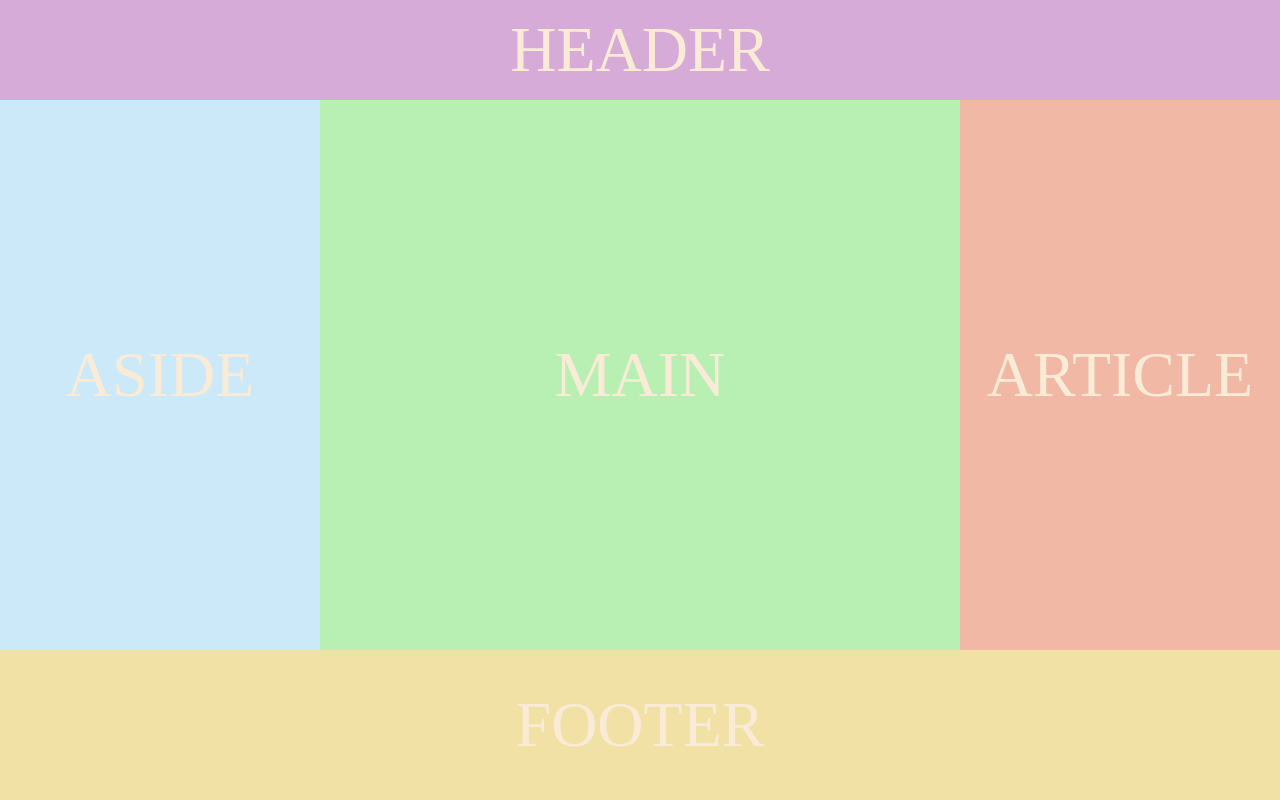
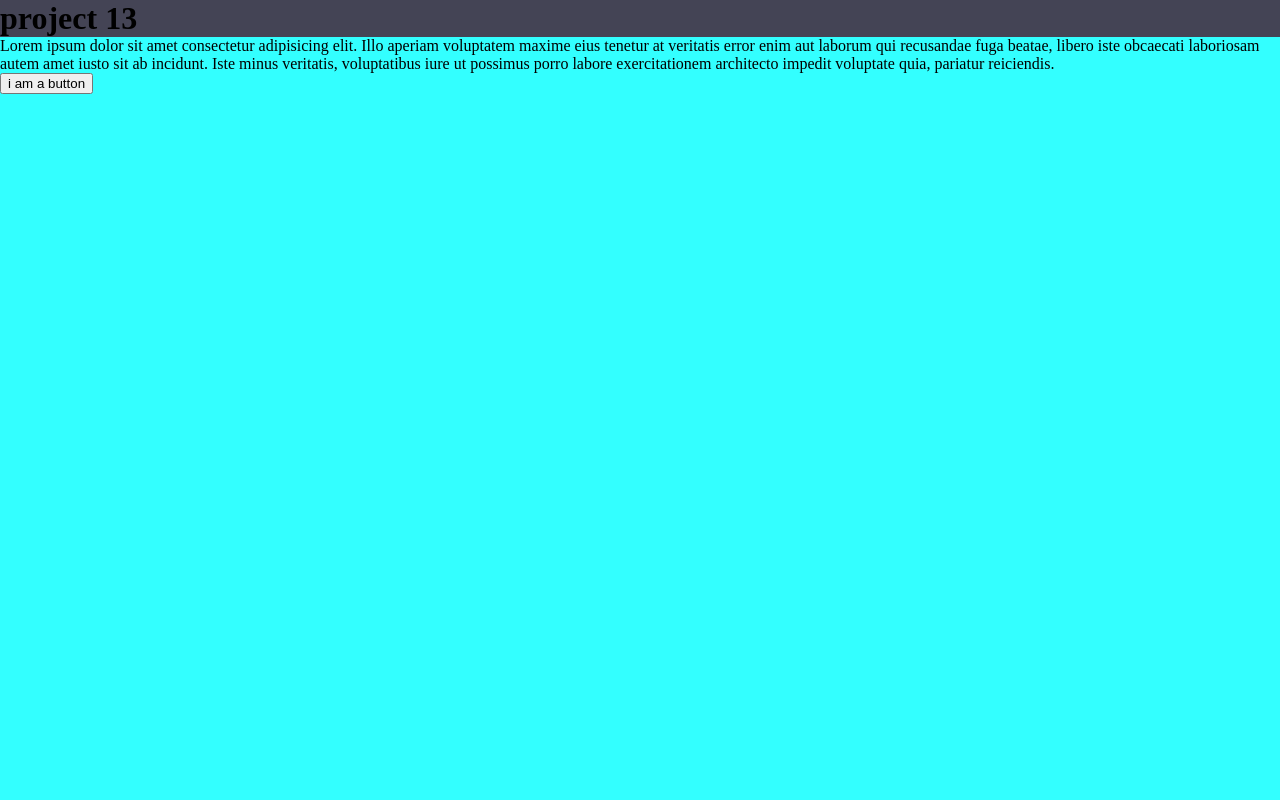
Before and after one commit to nazagarmonsway/project13nov20222, a plain HTML site: page index.html in a window 1280 px wide. Drawn offline with Linux system fonts and the light colour scheme.

Commit message:
javascript

```diff
--- a/index.html
+++ b/index.html
@@ -9,11 +9,16 @@
     <script src="./scripts.js" defer></script>
   </head>
   <body>
-    <header>header</header>
-    <aside>aside</aside>
-    <main>main</main>
-    <article>article</article>
-    <footer>footer</footer>
+    <h1 id="header" class="heading" data-header>project 13</h1>
+    <p id="text">
+      Lorem ipsum dolor sit amet consectetur adipisicing elit. Illo aperiam
+      voluptatem maxime eius tenetur at veritatis error enim aut laborum qui
+      recusandae fuga beatae, libero iste obcaecati laboriosam autem amet iusto
+      sit ab incidunt. Iste minus veritatis, voluptatibus iure ut possimus porro
+      labore exercitationem architecto impedit voluptate quia, pariatur
+      reiciendis.
+    </p>
 
+    <button id="btn">i am a button</button>
   </body>
 </html>
--- a/scripts.js
+++ b/scripts.js
@@ -0,0 +1,44 @@
+//alert("hello");
+//this is used for commenting
+
+// console.log("hello world");
+// console.log(1000);
+// console.log(100+200);
+
+// const and let
+// var no = 1000;
+// console.log(no)
+
+// var name = "Tom"
+// console.log(name)
+
+// var number1 = 1000
+// var number2 = 2000
+// console.log(number1 + number2)
+
+// number1 = 4000
+// console.log(number1 + number2)
+
+//camel casing (if you have multiple words, the first word will have lowercase,all subsequent will be capitalised)
+//vs kebab-casing (using hyphens)
+
+// document.getElementById("header").style.color="#f0e";
+// document.getElementById("header").style.border="2px solid";
+// document.getElementById("text").style.backgroundColor="#d32"
+
+// var myBtn = document.getElementById("btn")
+// myBtn.style.backgroundColor = "#fff"
+// myBtn.style.width = "300px"
+// myBtn.style.height = "100px"
+// myBtn.style.fontSize = "2em"
+// myBtn.style.borderRadius = "20px"
+
+// document.querySelector("#header").style.backgroundColor="#f0e"
+// document.querySelector(".heading").style.fontSize="5em"
+
+document.querySelector("[data-header]").style.backgroundColor="#445"
+// document.querySelector("body").classList.add("homepage")
+document.querySelector("body").classList="body"
+document.querySelector("h1").classList.remove("heading")
+
+document.body.style.color="#000"
--- a/stles.css
+++ b/stles.css
@@ -7,74 +7,15 @@ body {
   height: 100%;
 }
 
-header,
-main,
-aside,
-footer,
-article {
-  display: grid;
-  place-content: center;
-  color: antiquewhite;
-  text-transform: uppercase;
-  font-size: 4em;
+
+/* [data-header]{
+    background-color: aqua;
+} */
+
+.homepage{
+background-color: #3ff;
 }
 
-header {
-  background-color: rgb(215, 171, 216);
-  grid-area: header; /*i can also name this anythign i want*/
+.body{
+    background-color: #3ff;
 }
-
-aside {
-  background-color: rgb(203, 233, 249);
-  grid-area: aside;
-}
-
-main {
-  background-color: rgb(184, 240, 180);
-  grid-area: main;
-}
-
-footer {
-  background-color: rgb(241, 225, 165);
-  grid-area: footer;
-}
-
-article {
-  background-color: rgb(241, 184, 165);
-  grid-area: article;
-}
-
-body {
-  display: grid;
-  /* grid-template-areas:
-  ". header header"
-  "aside main main"
-  "footer footer footer" */
-  /* grid-template-areas:
-  "header main main"
-  "header main main"
-  "header footer aside" */
-}
-
-@media (min-width: 1000px) {
-    body{
-  grid-template-columns: 1fr 1fr 1fr 1fr;
-  grid-template-rows: 100px 1fr 150px;
-  grid-template-areas:
-    "header header header header"
-    "aside main main article"
-    "footer footer footer footer";
-    }
-}
-
-@media (max-width: 1000px) {
-  body {
-    grid-template-columns: 1fr;
-    grid-template-rows: 100px 1fr 2fr 1fr 150px;
-    grid-template-areas:
-      "header"
-      "aside"
-      "main"
-      "article"
-      "footer"}
-}
```
Also changed, not shown: 1 other file.
